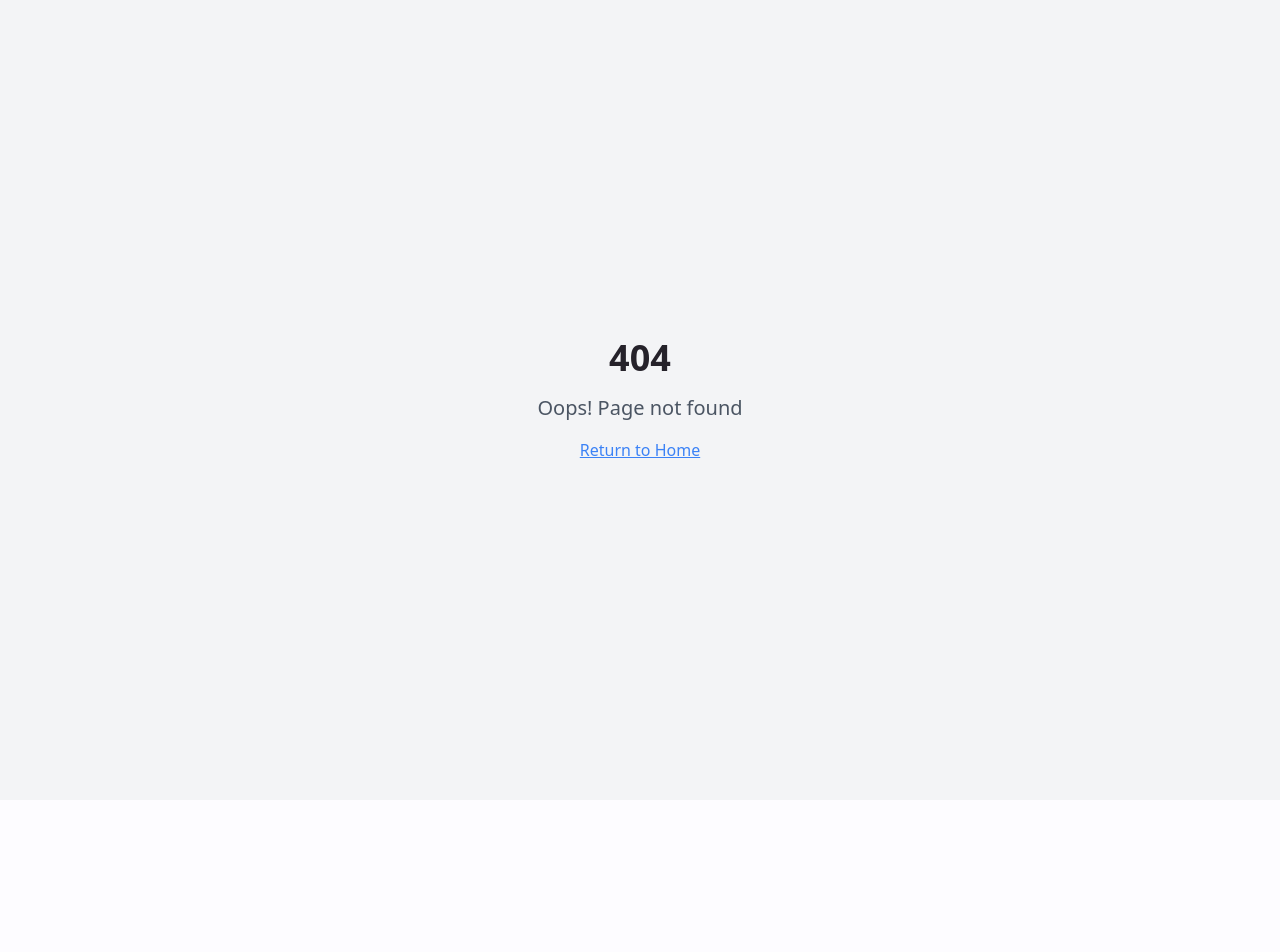
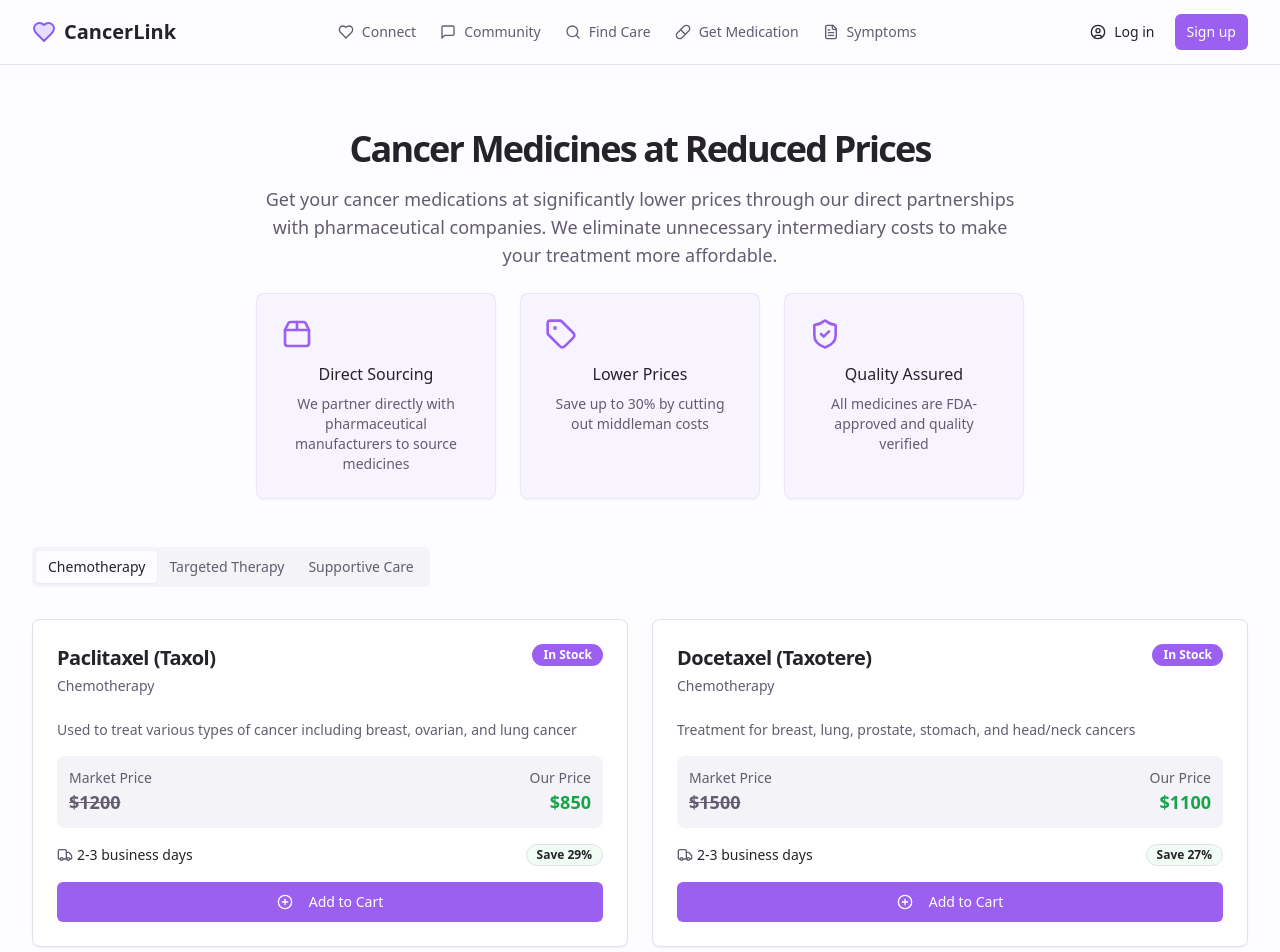
Before and after one commit to la-dev05/CancerLink, a React (Vite) app: page /get-medicines in a window 1280 px wide. Before the commit this address had no page. Shown: the top 952 px of the page. Before the commit the page ends 800 px from the top, so only its background shows below. Built offline with nearby package versions, Linux system fonts and the light colour scheme.

Commit message:
Added Get Medications Page

```diff
--- a/src/App.tsx
+++ b/src/App.tsx
@@ -16,6 +16,7 @@ import PrivacyPolicy from './pages/PrivacyPolicy';
 import TermsOfUse from './pages/TermsOfUse';
 import About from './pages/About';
 import Contact from './pages/Contact';
+import { GetMedicines } from "@/pages/GetMedicines";
 
 const queryClient = new QueryClient();
 
@@ -38,6 +39,7 @@ const App = () => (
             <Route path="/terms-of-use" element={<TermsOfUse />} />
             <Route path="/about" element={<About />} />
             <Route path="/contact" element={<Contact />} />
+            <Route path="/get-medicines" element={<GetMedicines />} />
             {/* ADD ALL CUSTOM ROUTES ABOVE THE CATCH-ALL "*" ROUTE */}
             <Route path="*" element={<NotFound />} />
           </Routes>
--- a/src/components/layout/Footer.tsx
+++ b/src/components/layout/Footer.tsx
@@ -32,6 +32,11 @@ const Footer = () => {
               <li>
                 <Link to="/symptom-care-locator" className="text-muted-foreground hover:text-foreground transition-colors">
                   Find Care
+                </Link>
+              </li>
+              <li>
+                <Link to="/get-medicines" className="text-muted-foreground hover:text-foreground transition-colors">
+                  Get Medicines
                 </Link>
               </li>
               <li>
--- a/src/components/layout/Navbar.tsx
+++ b/src/components/layout/Navbar.tsx
@@ -1,8 +1,7 @@
-
 import { useState } from "react";
 import { Link } from "react-router-dom";
 import { Button } from "@/components/ui/button";
-import { Menu, X, Heart, MessageSquare, FileText, Search } from "lucide-react";
+import { Menu, X, Heart, MessageSquare, FileText, Search, Pill } from "lucide-react";
 import { cn } from "@/lib/utils";
 import { UserMenu } from "@/components/auth/UserMenu";
 
@@ -17,6 +16,7 @@ const Navbar = () => {
     { name: "Connect", path: "/survivors", icon: <Heart className="h-4 w-4 mr-2" /> },
     { name: "Community", path: "/community", icon: <MessageSquare className="h-4 w-4 mr-2" /> },
     { name: "Find Care", path: "/symptom-care-locator", icon: <Search className="h-4 w-4 mr-2" /> },
+    { name: "Get Medication", path: "/get-medicines", icon: <Pill className="h-4 w-4 mr-2" /> },
     { name: "Symptoms", path: "/symptoms", icon: <FileText className="h-4 w-4 mr-2" /> },
   ];
 
--- /dev/null
+++ b/src/pages/GetMedicines.tsx
@@ -0,0 +1,251 @@
+import Layout from "@/components/layout/Layout";
+import {
+  Card,
+  CardContent,
+  CardDescription,
+  CardHeader,
+  CardTitle,
+} from "@/components/ui/card";
+import { Badge } from "@/components/ui/badge";
+import { Button } from "@/components/ui/button";
+import {
+  Tabs,
+  TabsContent,
+  TabsList,
+  TabsTrigger,
+} from "@/components/ui/tabs";
+import {
+  Package2,
+  Pill,
+  Tag,
+  TruckIcon,
+  ShieldCheck,
+  Clock,
+  ExternalLink,
+  PlusCircle
+} from "lucide-react";
+
+// Mock data for medications
+const medications = {
+  chemotherapy: [
+    {
+      name: "Paclitaxel (Taxol)",
+      type: "Chemotherapy",
+      description: "Used to treat various types of cancer including breast, ovarian, and lung cancer",
+      marketPrice: 1200,
+      ourPrice: 850,
+      savings: "29%",
+      availability: "In Stock",
+      deliveryTime: "2-3 business days"
+    },
+    {
+      name: "Docetaxel (Taxotere)",
+      type: "Chemotherapy",
+      description: "Treatment for breast, lung, prostate, stomach, and head/neck cancers",
+      marketPrice: 1500,
+      ourPrice: 1100,
+      savings: "27%",
+      availability: "In Stock",
+      deliveryTime: "2-3 business days"
+    }
+  ],
+  targeted: [
+    {
+      name: "Herceptin (Trastuzumab)",
+      type: "Targeted Therapy",
+      description: "Specifically for HER2-positive breast cancer treatment",
+      marketPrice: 2200,
+      ourPrice: 1650,
+      savings: "25%",
+      availability: "In Stock",
+      deliveryTime: "2-3 business days"
+    },
+    {
+      name: "Gleevec (Imatinib)",
+      type: "Targeted Therapy",
+      description: "Used for chronic myeloid leukemia and gastrointestinal stromal tumors",
+      marketPrice: 1800,
+      ourPrice: 1300,
+      savings: "28%",
+      availability: "Limited Stock",
+      deliveryTime: "3-4 business days"
+    }
+  ],
+  supportive: [
+    {
+      name: "Ondansetron (Zofran)",
+      type: "Anti-nausea",
+      description: "Prevents nausea and vomiting caused by cancer chemotherapy",
+      marketPrice: 200,
+      ourPrice: 140,
+      savings: "30%",
+      availability: "In Stock",
+      deliveryTime: "1-2 business days"
+    },
+    {
+      name: "Filgrastim (Neupogen)",
+      type: "Growth Factor",
+      description: "Helps prevent infection in patients receiving chemotherapy",
+      marketPrice: 800,
+      ourPrice: 580,
+      savings: "27%",
+      availability: "In Stock",
+      deliveryTime: "2-3 business days"
+    }
+  ]
+};
+
+// Medication card component
+const MedicationCard = ({ medication }: { medication: typeof medications.chemotherapy[0] }) => (
+  <Card className="h-full">
+    <CardHeader>
+      <div className="flex justify-between items-start">
+        <div>
+          <CardTitle className="text-xl">{medication.name}</CardTitle>
+          <CardDescription className="mt-1">{medication.type}</CardDescription>
+        </div>
+        <Badge variant={medication.availability === "In Stock" ? "default" : "secondary"}>
+          {medication.availability}
+        </Badge>
+      </div>
+    </CardHeader>
+    <CardContent>
+      <p className="text-sm text-muted-foreground mb-4">{medication.description}</p>
+
+      <div className="space-y-4">
+        <div className="flex justify-between items-center p-3 bg-muted rounded-lg">
+          <div>
+            <p className="text-sm text-muted-foreground">Market Price</p>
+            <p className="text-lg font-semibold line-through text-muted-foreground">
+              ${medication.marketPrice}
+            </p>
+          </div>
+          <div className="text-right">
+            <p className="text-sm text-muted-foreground">Our Price</p>
+            <p className="text-lg font-semibold text-green-600">
+              ${medication.ourPrice}
+            </p>
+          </div>
+        </div>
+
+        <div className="flex justify-between text-sm">
+          <div className="flex items-center">
+            <TruckIcon className="h-4 w-4 mr-1 text-muted-foreground" />
+            <span>{medication.deliveryTime}</span>
+          </div>
+          <Badge variant="outline" className="bg-green-50">
+            Save {medication.savings}
+          </Badge>
+        </div>
+
+        <Button className="w-full">
+          <PlusCircle className="h-4 w-4 mr-2" />
+          Add to Cart
+        </Button>
+      </div>
+    </CardContent>
+  </Card>
+);
+
+const GetMedicines = () => {
+  return (
+    <Layout>
+      <div className="py-12 md:py-16 container">
+        <div className="max-w-3xl mx-auto text-center mb-12">
+          <h1 className="text-3xl md:text-4xl font-bold tracking-tighter mb-4">
+            Cancer Medicines at Reduced Prices
+          </h1>
+          <p className="text-lg text-muted-foreground mb-6">
+            Get your cancer medications at significantly lower prices through our direct partnerships
+            with pharmaceutical companies. We eliminate unnecessary intermediary costs to make
+            your treatment more affordable.
+          </p>
+          <div className="grid gap-6 sm:grid-cols-3">
+            <Card className="bg-primary/5 border-primary/10">
+              <CardContent className="pt-6">
+                <Package2 className="h-8 w-8 text-primary mb-3" />
+                <h3 className="font-medium mb-2">Direct Sourcing</h3>
+                <p className="text-sm text-muted-foreground">
+                  We partner directly with pharmaceutical manufacturers to source medicines
+                </p>
+              </CardContent>
+            </Card>
+            <Card className="bg-primary/5 border-primary/10">
+              <CardContent className="pt-6">
+                <Tag className="h-8 w-8 text-primary mb-3" />
+                <h3 className="font-medium mb-2">Lower Prices</h3>
+                <p className="text-sm text-muted-foreground">
+                  Save up to 30% by cutting out middleman costs
+                </p>
+              </CardContent>
+            </Card>
+            <Card className="bg-primary/5 border-primary/10">
+              <CardContent className="pt-6">
+                <ShieldCheck className="h-8 w-8 text-primary mb-3" />
+                <h3 className="font-medium mb-2">Quality Assured</h3>
+                <p className="text-sm text-muted-foreground">
+                  All medicines are FDA-approved and quality verified
+                </p>
+              </CardContent>
+            </Card>
+          </div>
+        </div>
+
+        <Tabs defaultValue="chemotherapy" className="space-y-8">
+          <TabsList className="justify-center">
+            <TabsTrigger value="chemotherapy">Chemotherapy</TabsTrigger>
+            <TabsTrigger value="targeted">Targeted Therapy</TabsTrigger>
+            <TabsTrigger value="supportive">Supportive Care</TabsTrigger>
+          </TabsList>
+
+          <TabsContent value="chemotherapy">
+            <div className="grid gap-6 md:grid-cols-2">
+              {medications.chemotherapy.map((med, index) => (
+                <MedicationCard key={index} medication={med} />
+              ))}
+            </div>
+          </TabsContent>
+
+          <TabsContent value="targeted">
+            <div className="grid gap-6 md:grid-cols-2">
+              {medications.targeted.map((med, index) => (
+                <MedicationCard key={index} medication={med} />
+              ))}
+            </div>
+          </TabsContent>
+
+          <TabsContent value="supportive">
+            <div className="grid gap-6 md:grid-cols-2">
+              {medications.supportive.map((med, index) => (
+                <MedicationCard key={index} medication={med} />
+              ))}
+            </div>
+          </TabsContent>
+        </Tabs>
+
+        <Card className="mt-12 border-primary/20 bg-primary/5">
+          <CardContent className="pt-6">
+            <div className="flex flex-col md:flex-row items-center justify-between gap-6">
+              <div className="flex items-center gap-4">
+                <Clock className="h-8 w-8 text-primary" />
+                <div>
+                  <h3 className="font-medium mb-1">Need Urgent Medicines?</h3>
+                  <p className="text-sm text-muted-foreground">
+                    We offer priority shipping for urgent requirements
+                  </p>
+                </div>
+              </div>
+              <Button>
+                Contact Support
+                <ExternalLink className="h-4 w-4 ml-2" />
+              </Button>
+            </div>
+          </CardContent>
+        </Card>
+      </div>
+    </Layout>
+  );
+};
+
+export { GetMedicines };
+export default GetMedicines;
```
